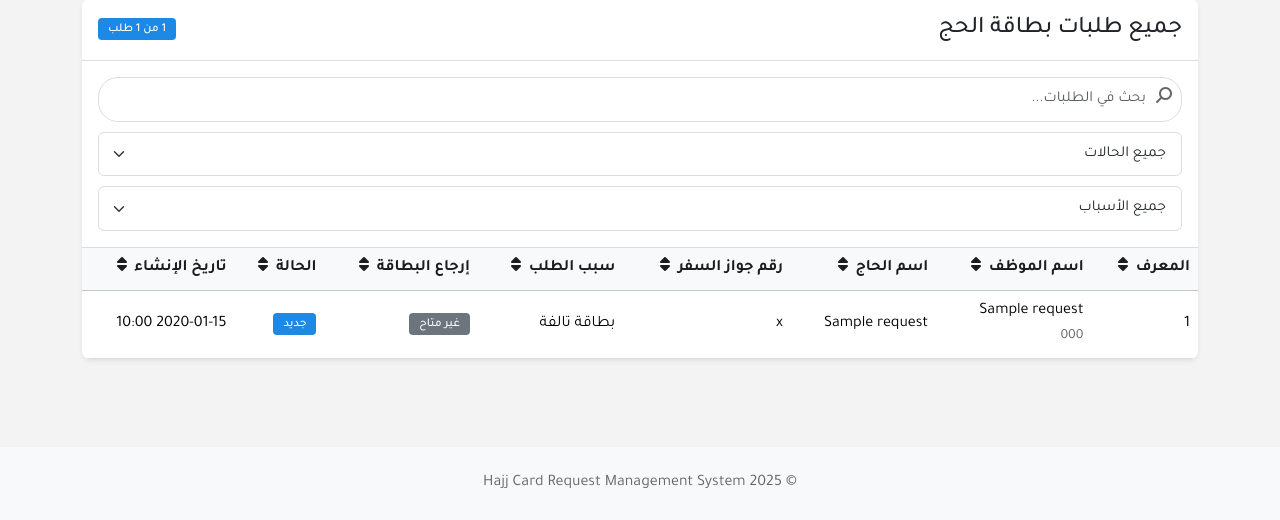
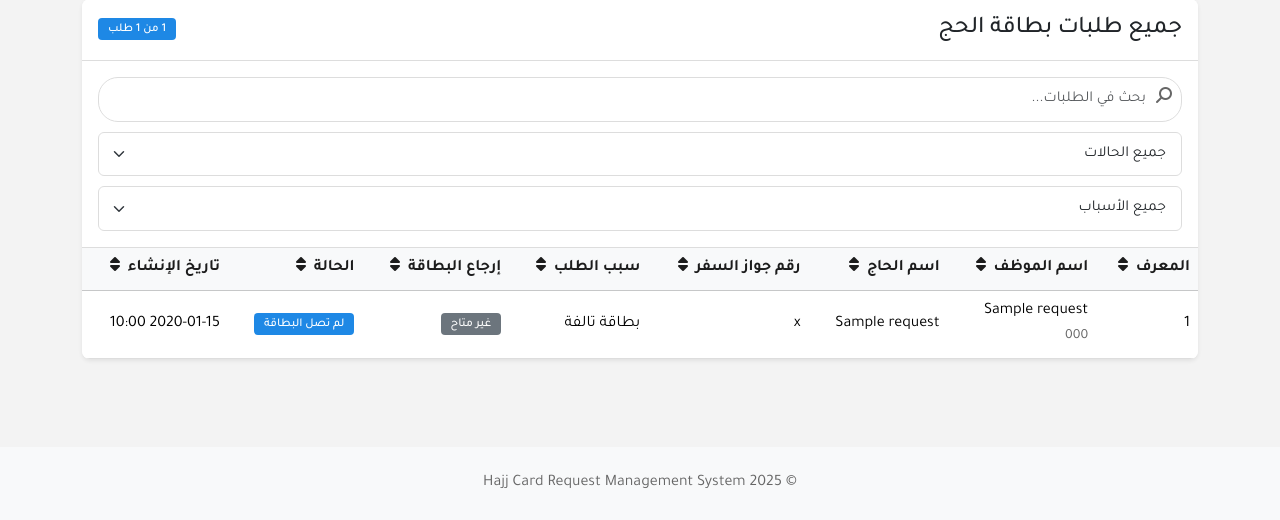
Before and after one commit to C3ZIZ/NusukRequestApp, a Flask app: page /employee in a window 1280 px wide. Shown: the part 576-1096 px from the top of the page. Run offline with Flask 3, Linux system fonts and the light colour scheme; tables that the repository leaves empty hold one stand-in row (values such as "Sample post").

Commit message:
edit some of the states

```diff
--- a/templates/admin.html
+++ b/templates/admin.html
@@ -26,9 +26,9 @@
                     <option value="Damaged Card">بطاقة تالفة</option>
                 </select>
                 <select id="writtenFilter" class="form-select filter-dropdown">
-                    <option value="all">جميع حالات الكتابة</option>
-                    <option value="true">تمت الكتابة</option>
-                    <option value="false">لم تتم الكتابة</option>
+                    <option value="all">جميع حالات الطلب</option>
+                    <option value="true">تم رفع الطلب</option>
+                    <option value="false">لم يرفع الطلب</option>
                 </select>
             </div>
             <div class="card-body p-0">
--- a/templates/employee.html
+++ b/templates/employee.html
@@ -279,9 +279,9 @@ Employee Portal - Hajj Card Requests
                         </td>
                         <td>
                             {% if req.status == "New" %}
-                                <span class="badge bg-info">{% if language == 'ar' %}جديد{% else %}New{% endif %}</span>
+                                <span class="badge bg-info">{% if language == 'ar' %}لم تصل البطاقة{% else %}New{% endif %}</span>
                             {% else %}
-                                <span class="badge bg-success">{% if language == 'ar' %}تمت المعالجة{% else %}Processed{% endif %}</span>
+                                <span class="badge bg-success">{% if language == 'ar' %}وصلت البطاقة{% else %}Processed{% endif %}</span>
                             {% endif %}
                         </td>
                         <td>{{ req.created_at.strftime('%Y-%m-%d %H:%M') }}</td>
```
